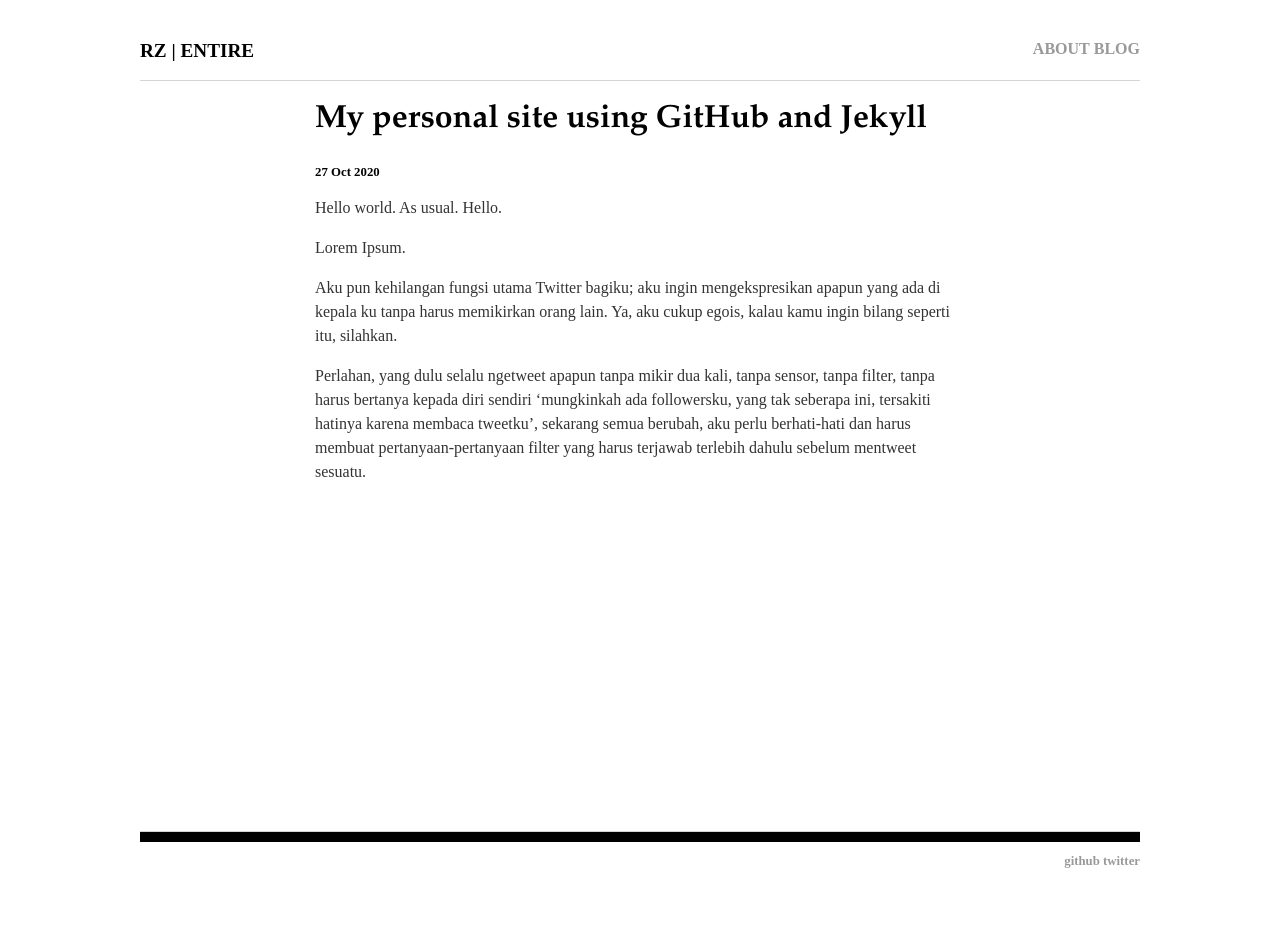
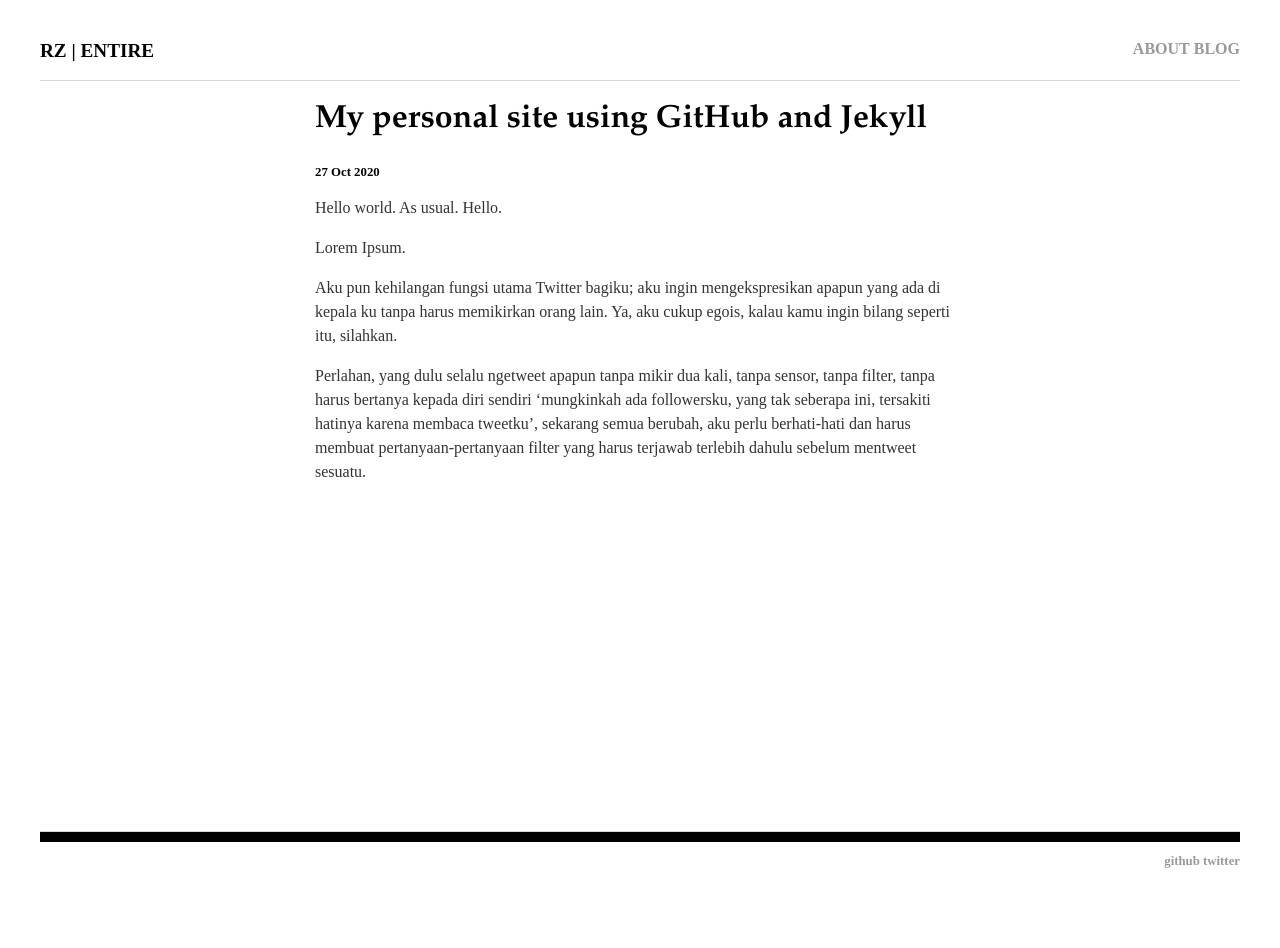
Before and after one commit to rnfitriansyah/rnfitriansyah.github.io, a Jekyll site: the page built from _posts/2020-10-27-rizki-first-site.md, in a window 1280 px wide. Built offline with Jekyll 4.4.1, drawn with Linux system fonts in a browser that asks for light colours.

Commit message:
Update responsive.css

```diff
--- a/css/responsive.css
+++ b/css/responsive.css
@@ -10,7 +10,7 @@
 
 #container{
     min-height: 100vh;
-    width: 100%; max-width: 1000px; margin: 0 auto;
+    width: 100%; max-width: 1200px; margin: 0 auto;
     padding: 1em;
 }
 
@@ -137,7 +137,7 @@ ul.posts li {
     }
 
     main {
-        max-width: 500px;
+        max-width: 600px;
         min-height: 600px;
         margin: 0 auto 20px;
     }
```
